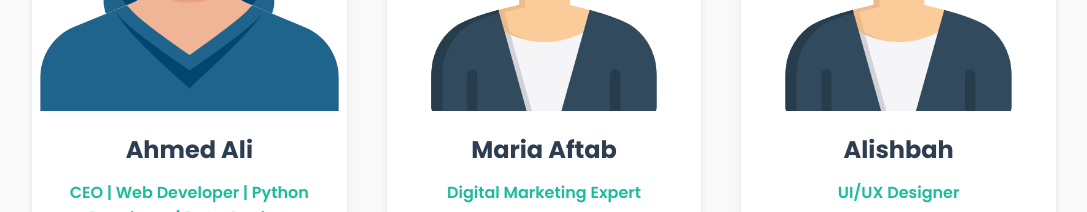
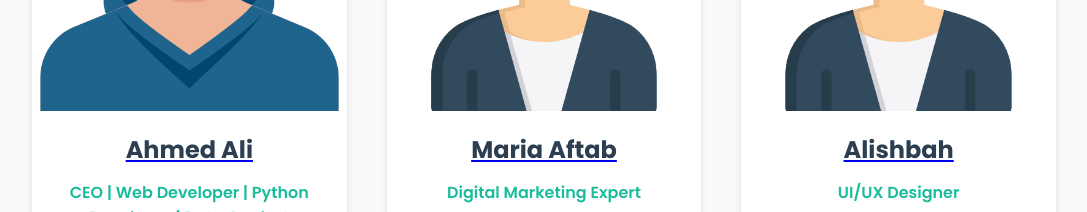
Before and after one commit to ahmedxali84/TechFlix, a website: page index.html in a window 1280 px wide. Shown: the part 1620-1832 px from the top of the page, without its empty margins (96-1183 px from the left). Drawn offline with Linux system fonts and the light colour scheme.

Commit message:
Update index.html

```diff
--- a/index.html
+++ b/index.html
@@ -460,7 +460,7 @@ footer p {
           <img src="./avatar-design.png" alt="Ahmed Ali">
         </div>
         <div class="member-info">
-          <h3>Ahmed Ali</h3>
+         <a href="https://portfolio3-kohl.vercel.app/"> <h3>Ahmed Ali</h3> </a>
           <p class="role">CEO | Web Developer | Python Developer | Data Analyst</p>
           <p class="bio">A visionary leader with expertise in full-stack development and data analysis, driving TechFlix towards success.</p>
           <div class="social-links">
@@ -476,7 +476,7 @@ footer p {
           <img src="woman.png" alt="Maria Aftab">
         </div>
         <div class="member-info">
-          <h3>Maria Aftab</h3>
+         <a href="https://maria-portfolio-two.vercel.app/"> <h3>Maria Aftab</h3> </a>
           <p class="role">Digital Marketing Expert</p>
           <p class="bio">Specialist in online branding, SEO, and social media marketing, helping businesses establish a strong digital presence.</p>
           <div class="social-links">
@@ -492,7 +492,7 @@ footer p {
           <img src="woman.png" alt="Alishbah">
         </div>
         <div class="member-info">
-          <h3>Alishbah</h3>
+         <a href="https://alishba-port-folio.vercel.app/"> <h3>Alishbah</h3> </a>
           <p class="role">UI/UX Designer</p>
           <p class="bio">Creative designer with a passion for crafting intuitive and visually stunning user interfaces.</p>
           <div class="social-links">
```
Lines whose indentation alone changed are shown as unchanged.
